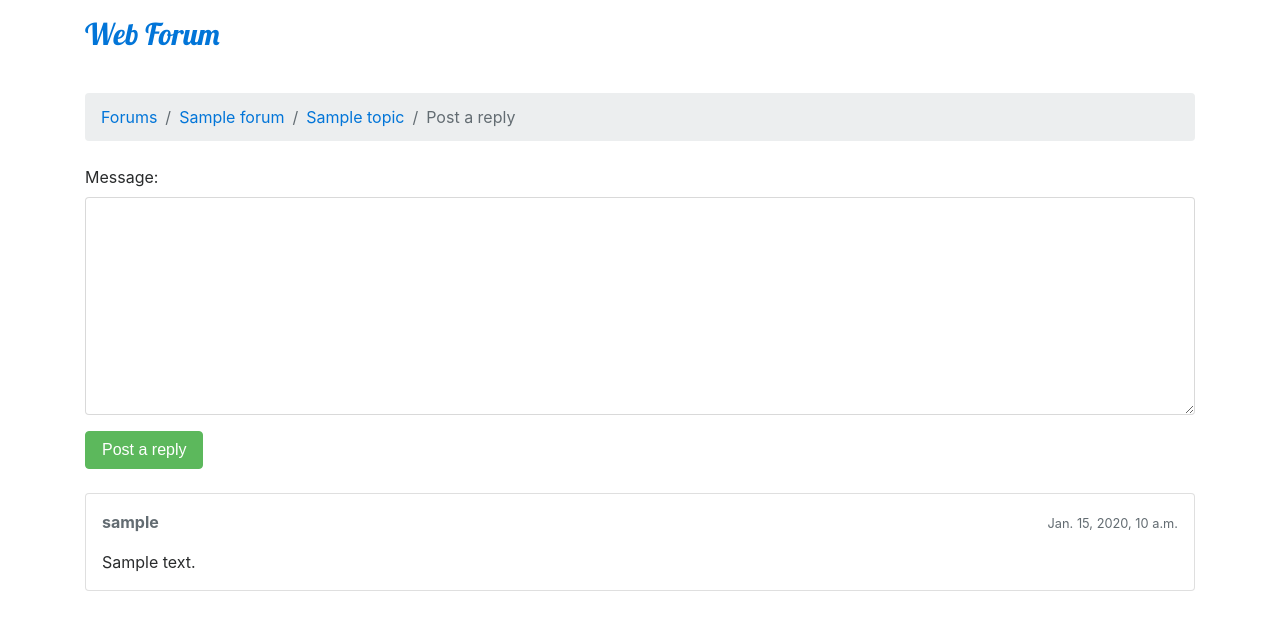
After one commit to agrean/Web-Forum, a Django app: page /forums/1/topics/1/reply/ in a window 1280 px wide. The commit adds this page. Shown: the top 630 px of the page. Run offline with Django 3.2, Linux system fonts and the light colour scheme; a user stored in the database is signed in; tables that the repository leaves empty hold one stand-in row (values such as "Sample post"); some libraries are stand-ins or nearby versions.

Commit message:
Added two pages, the posts view page and the replies page..

```diff
--- a/myproject/settings.py
+++ b/myproject/settings.py
@@ -133,5 +133,6 @@ STATIC_URL = '/static/'
 STATICFILES_DIRS = [
     os.path.join(BASE_DIR, 'static'),
 ]
+LOGIN_URL = 'login'
 LOGIN_REDIRECT_URL = 'home'
 LOGOUT_REDIRECT_URL = 'home'
--- a/myproject/urls.py
+++ b/myproject/urls.py
@@ -45,7 +45,15 @@ urlpatterns = [
         auth_views.PasswordResetCompleteView.as_view(template_name='password_reset_complete.html'),
         name='password_reset_complete'
         ),
+    url(r'^settings/password/$', auth_views.PasswordChangeView.as_view(template_name='password_change.html'),
+        name='password_change'
+        ),
+    url(r'^settings/password/done/$', auth_views.PasswordChangeDoneView.as_view(template_name='password_change_done.html'),
+        name='password_change_done'
+        ),
     url(r'^logout/$', auth_views.LogoutView.as_view(), name='logout'),
     url(r'^forums/(?P<pk>\d+)/$', views.forum_topics, name='forum_topics'),
+    url(r'^forums/(?P<pk>\d+)/topics/(?P<topic_pk>\d+)/$',views.topic_posts, name='topic_posts'),
+    url(r'^forums/(?P<pk>\d+)/topics/(?P<topic_pk>\d+)/reply/$', views.reply_topic, name='reply_topic'),
     url(r'^forums/(?P<pk>\d+)/new/$', views.new_topic, name='new_topic'),
 ]
--- a/templates/login.html
+++ b/templates/login.html
@@ -1,4 +1,5 @@
 {% extends 'base_accounts.html' %}
+
 
 {% block title %} Log in to Web Forum {% endblock %}
 
@@ -10,6 +11,7 @@
 					<h3 class="card-title">Log in</h3>
 					<form method="post" novalidate>
 						{% csrf_token %}
+                        <input type="hidden" name="next" value="{{ next }}">
 						{% include 'includes/forms.html' %}
 						<button type="submit" class="btn btn-primary btn-block">Login</button>
 					</form>
--- a/templates/password_reset_confirm.html
+++ b/templates/password_reset_confirm.html
@@ -1,4 +1,4 @@
-{% extends base_accounts.html %}
+{% extends 'base_accounts.html' %}
 
 {% block title %}
 	{% if validlink %}
@@ -31,3 +31,4 @@
 			</div>
 		</div>
 	</div>
+{% endblock %}
--- /dev/null
+++ b/templates/reply_topic.html
@@ -0,0 +1,38 @@
+{% extends 'base.html' %}
+
+{% load static %}
+
+{% block title %}Post a reply{% endblock %}
+
+{% block breadcrumb %}
+  <li class="breadcrumb-item"><a href="{% url 'home' %}">Forums</a></li>
+  <li class="breadcrumb-item"><a href="{% url 'forum_topics' topic.forum.pk %}">{{ topic.forum.name }}</a></li>
+  <li class="breadcrumb-item"><a href="{% url 'topic_posts' topic.forum.pk topic.pk %}">{{ topic.subject }}</a></li>
+  <li class="breadcrumb-item active">Post a reply</li>
+{% endblock %}
+
+{% block content %}
+
+  <form method="post" class="mb-4">
+    {% csrf_token %}
+    {% include 'includes/forms.html' %}
+    <button type="submit" class="btn btn-success">Post a reply</button>
+  </form>
+
+  {% for post in topic.posts.all %}
+    <div class="card mb-2">
+      <div class="card-body p-3">
+        <div class="row mb-3">
+          <div class="col-6">
+            <strong class="text-muted">{{ post.created_by.username }}</strong>
+          </div>
+          <div class="col-6 text-right">
+            <small class="text-muted">{{ post.created_at }}</small>
+          </div>
+        </div>
+        {{ post.message }}
+      </div>
+    </div>
+  {% endfor %}
+
+{% endblock %}
--- a/templates/topics.html
+++ b/templates/topics.html
@@ -27,10 +27,10 @@
 		<tbody>
 			{% for topic in forum.topics.all %}
 			<tr>
-				<td>{{ topic.subject }}</td>
+				<td><a href="{% url 'topic_posts' forum.pk topic.pk %}">{{ topic.subject }}</a></td>
 				<td>{{ topic.starter.username }}</td>
-				<td>0</td>
-				<td>0</td>
+				<td>{{ topic.replies }}</td>
+				<td>{{ topic.views }}</td>
 				<td>{{ topic.last_updated }}</td>
 			</tr>
 			{% endfor %}
--- a/webforum/forms.py
+++ b/webforum/forms.py
@@ -1,5 +1,5 @@
 from django import forms
-from .models import Topic
+from .models import Topic, Post
 
 class NewTopicForm(forms.ModelForm):
 	message = forms.CharField(widget=forms.Textarea(
@@ -9,3 +9,8 @@ class NewTopicForm(forms.ModelForm):
 	class Meta:
 		model = Topic
 		fields = ['subject', 'message']
+
+class PostForm(forms.ModelForm):
+	class Meta:
+		model = Post
+		fields = ['message', ]
--- a/webforum/models.py
+++ b/webforum/models.py
@@ -1,6 +1,8 @@
 from django.db import models
 from django.contrib.auth.models import User
 # Create your models here.
+from django.utils.text import Truncator
+
 
 class Forum(models.Model):
 	name = models.CharField(max_length=30, unique=True)
@@ -13,6 +15,9 @@ class Topic(models.Model):
 	last_updated = models.DateTimeField(auto_now_add=True)
 	forum = models.ForeignKey(Forum, related_name='topics')
 	starter = models.ForeignKey(User, related_name='topics')
+	views = models.PositiveIntegerField(default=0)
+	def __str__(self):
+		return self.subject
 
 class Post(models.Model):
 	message = models.TextField(max_length=4000)
@@ -21,3 +26,6 @@ class Post(models.Model):
 	updated_at = models.DateTimeField(null=True)
 	created_by = models.ForeignKey(User, related_name='posts')
 	updated_by = models.ForeignKey(User, null=True, related_name='+')
+	def __str__(self):
+		truncate_message = Truncator(self.message)
+		return truncate_message.char(30)
--- a/webforum/views.py
+++ b/webforum/views.py
@@ -1,38 +1,63 @@
+from django.contrib.auth.decorators import login_required
 from django.contrib.auth.models import User
 from django.shortcuts import render, redirect, get_object_or_404
-from .forms import NewTopicForm
+from .forms import NewTopicForm, PostForm
 from django.http import Http404
 from .models import Forum, Topic, Post
+
+
 # Create your views here.
 
 def home(request):
-	forums = Forum.objects.all()
-	return render(request, 'home.html', {'forums': forums})
+    forums = Forum.objects.all()
+    return render(request, 'home.html', {'forums': forums})
+
 
 def forum_topics(request, pk):
-	try:
-		forum = Forum.objects.get(pk=pk)
-	except Forum.DoesNotExist:
-		raise Http404
-	return render(request, 'topics.html', {'forum': forum})
+    try:
+        forum = Forum.objects.get(pk=pk)
+    except Forum.DoesNotExist:
+        raise Http404
+    return render(request, 'topics.html', {'forum': forum})
 
+
+@login_required
 def new_topic(request, pk):
-	forum = get_object_or_404(Forum, pk=pk)
-	user = User.objects.first()
+    forum = get_object_or_404(Forum, pk=pk)
 
-	if request.method == 'POST':
-		form = NewTopicForm(request.POST)
-		if form.is_valid():
-			topic = form.save(commit=False)
-			topic.forum = forum
-			topic.starter = user
-			topic.save()
-			post = Post.objects.create(
-				message=form.cleaned_data.get('message'),
-				topic=topic,
-				created_by=user
-			)
-			return redirect('forum_topics', pk=forum.pk)
-	else:
-		form = NewTopicForm()
-	return render(request, 'new_topic.html', {'forum': forum, 'form': form})
+    if request.method == 'POST':
+        form = NewTopicForm(request.POST)
+        if form.is_valid():
+            topic = form.save(commit=False)
+            topic.forum = forum
+            topic.starter = request.user
+            topic.save()
+            post = Post.objects.create(
+                message=form.cleaned_data.get('message'),
+                topic=topic,
+                created_by=request.user
+            )
+            return redirect('topic_posts', pk=pk, topic_pk=topic.pk)
+    else:
+        form = NewTopicForm()
+    return render(request, 'new_topic.html', {'forum': forum, 'form': form})
+
+def topic_posts(request, pk, topic_pk):
+    topic = get_object_or_404(Topic, forum__pk=pk, pk=topic_pk)
+    topic.views += 1
+    topic.save()
+    return render(request, 'topic_posts.html', {'topic': topic})
+@login_required
+def reply_topic(request, pk, topic_pk):
+    topic = get_object_or_404(Topic, forum__pk=pk, pk=topic_pk)
+    if request.method == 'POST':
+        form = PostForm(request.POST)
+        if form.is_valid():
+            post = form.save(commit=False)
+            post.topic = topic
+            post.created_by = request.user
+            post.save()
+            return redirect('topic_posts', pk=pk, topic_pk=topic_pk)
+    else:
+        form = PostForm()
+    return render(request, 'reply_topic.html', {'topic': topic, 'form': form})
```
Also changed, not shown: templates/password_change.html (added, +19 -0 lines), templates/password_change_done.html (added, +15 -0 lines), templates/topic_posts.html (added, +48 -0 lines).
